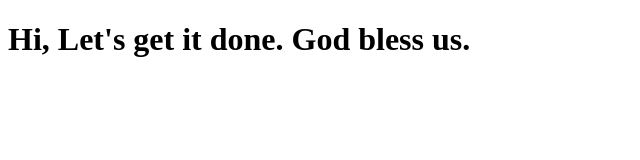
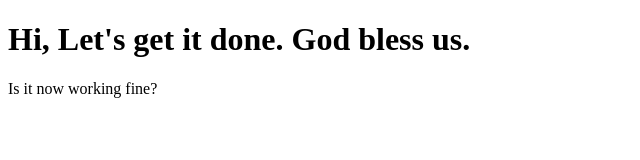
Before and after one commit to Sandhyachinthamani/Test1, a plain HTML site: page index.html in a window 1280 px wide. Shown: the whole page, without its empty margins (0-640 px from the left). Drawn offline with Linux system fonts and the light colour scheme.

Commit message:
testing the live web

```diff
--- a/index.html
+++ b/index.html
@@ -7,5 +7,6 @@
 </head>
 <body>
     <h1>Hi, Let's get it done. God bless us.</h1>
+    <p> Is it now working fine?</p>
 </body>
 </html>
```
